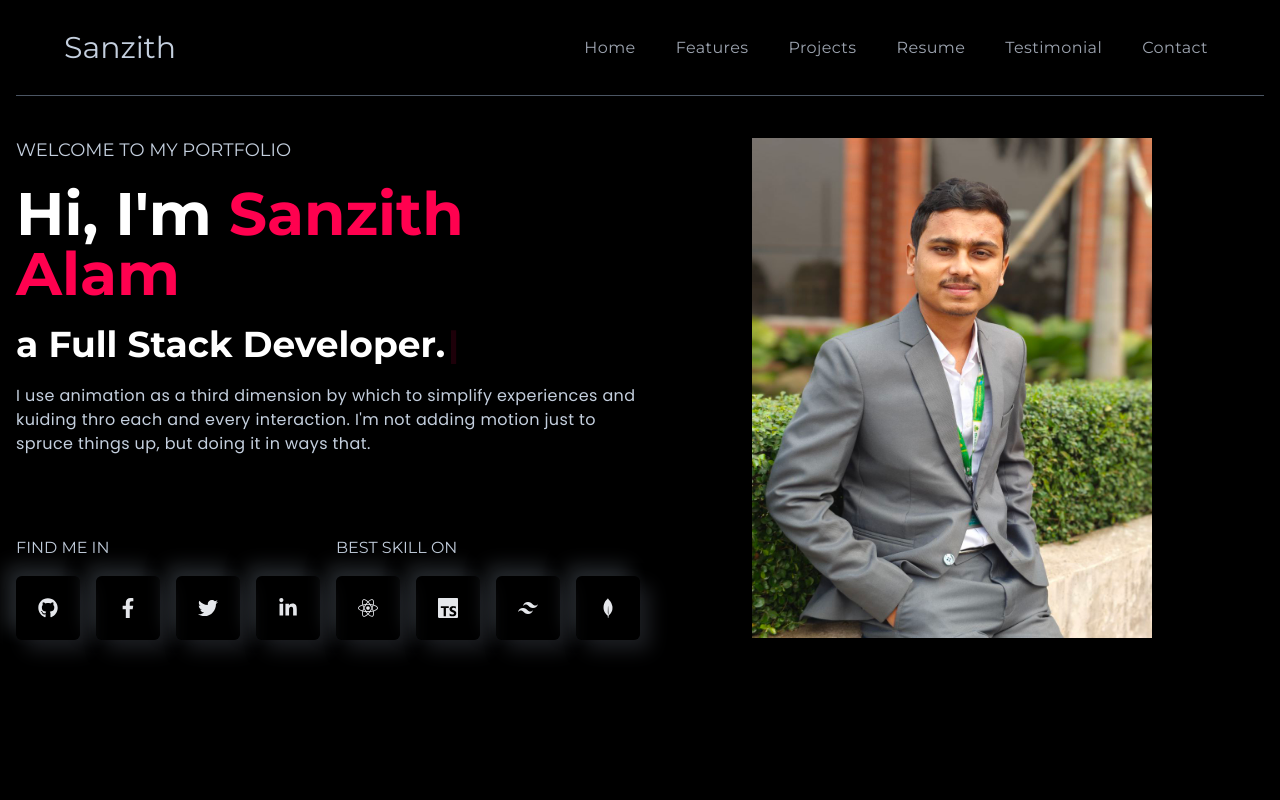
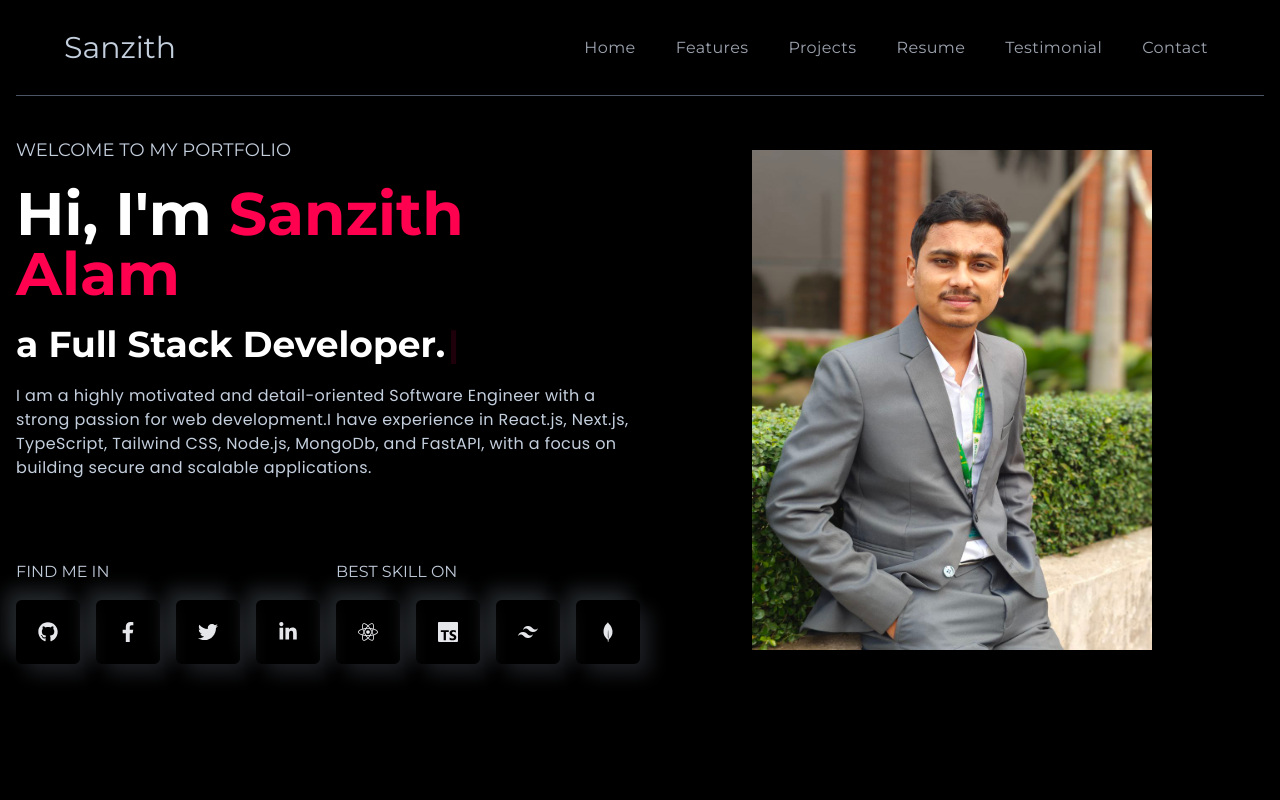
Before and after one commit to Sanzith-Alam/myportfolio, a React (Create React App) app: page / in a window 1280 px wide. Shown: the top 800 px of the page. Built offline with nearby package versions, Linux system fonts and the light colour scheme.

Commit message:
LeftBanner

```diff
--- a/src/components/banner/LeftBanner.js
+++ b/src/components/banner/LeftBanner.js
@@ -33,9 +33,9 @@ const LeftBanner = () => {
           />
         </h2>
         <p className="text-base font-bodyFont leading-6 tracking-wide">
-          I use animation as a third dimension by which to simplify experiences
-          and kuiding thro each and every interaction. I'm not adding motion
-          just to spruce things up, but doing it in ways that.
+          I am a highly motivated and detail-oriented Software Engineer with a strong passion for web development.I have
+experience in React.js, Next.js, TypeScript, Tailwind CSS, Node.js, MongoDb, and FastAPI, with a focus on building secure
+and scalable applications.
         </p>
       </div>
       <div className="flex flex-col xl:flex-row gap-6 lgl:gap-0 justify-between">
```
